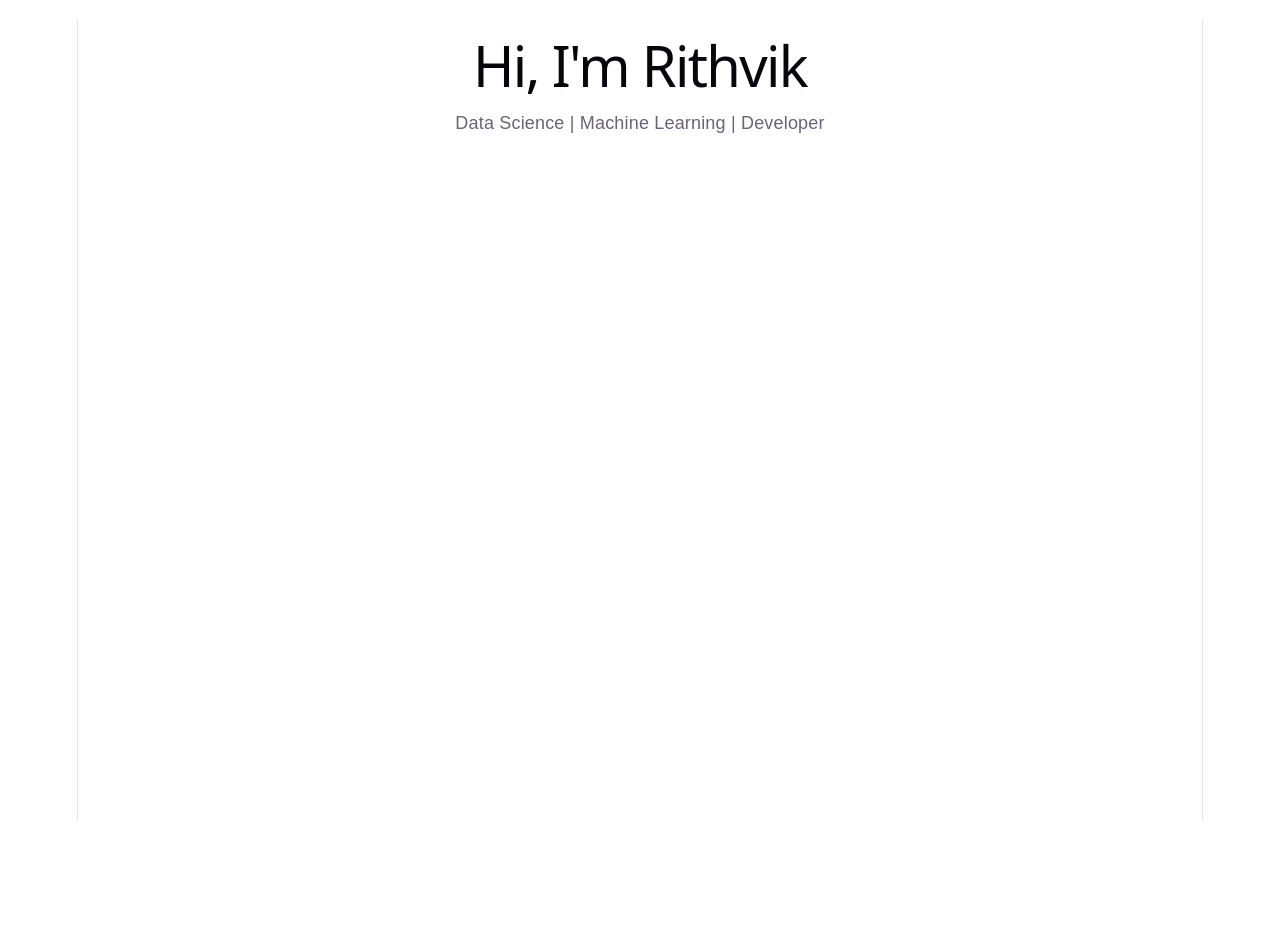
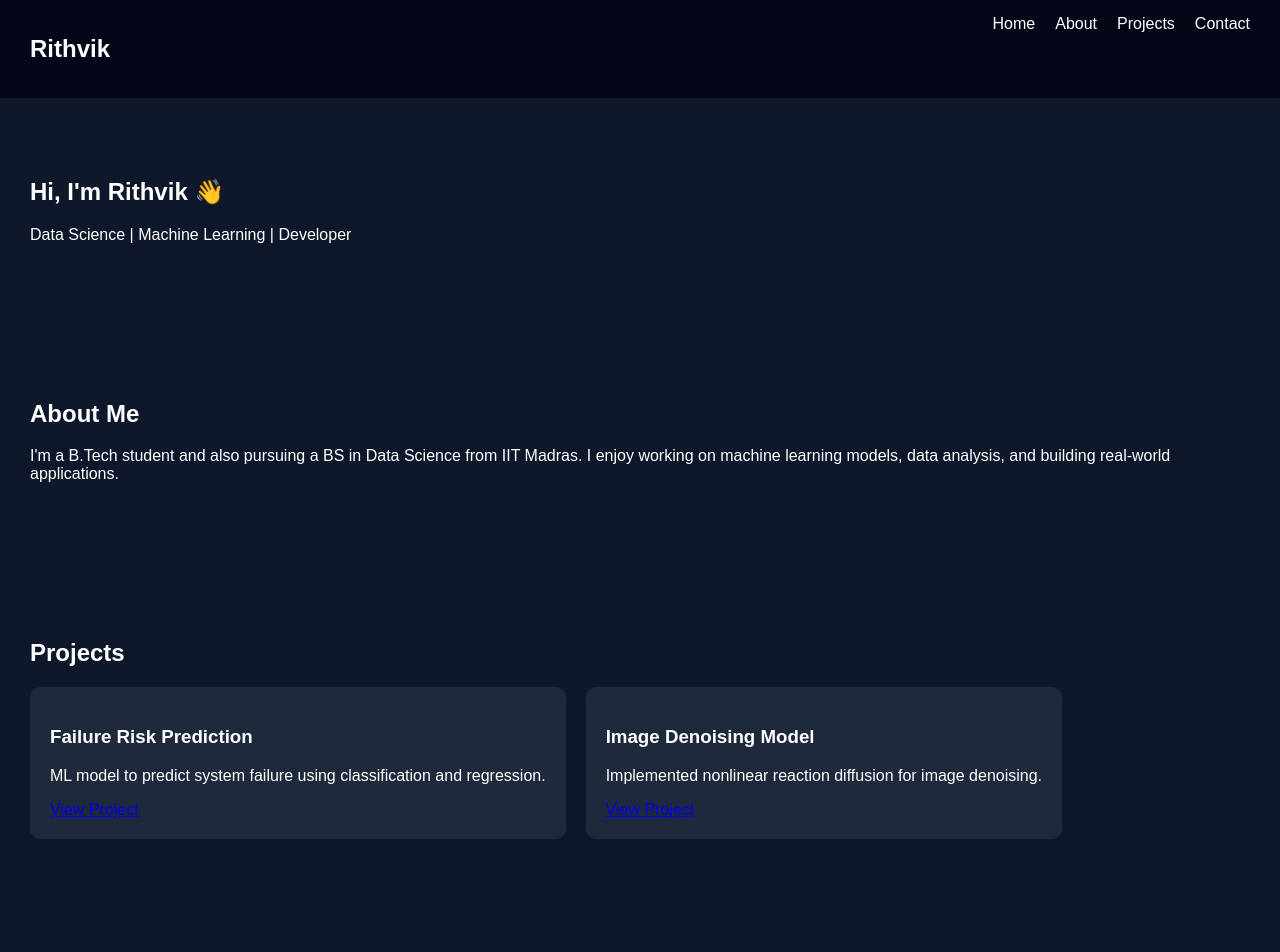
Before and after one commit to Rithvik-Guddati/Portfolio, a React app: page / in a window 1280 px wide. Shown: the top 952 px of the page. Before the commit the page ends 840 px from the top, so only its background shows below. Built offline with nearby package versions, Linux system fonts and the light colour scheme; the HTML template or start-up script is replaced by a standard one.

Commit message:
Added portfolio UI

```diff
--- a/src/App.jsx
+++ b/src/App.jsx
@@ -1,10 +1,18 @@
+import Navbar from "./components/Navbar";
 import Home from "./pages/Home";
+import About from "./pages/About";
+import Projects from "./pages/Projects";
+import Contact from "./pages/Contact";
 
 function App() {
   return (
-    <div>
+    <>
+      <Navbar />
       <Home />
-    </div>
+      <About />
+      <Projects />
+      <Contact />
+    </>
   );
 }
 
--- /dev/null
+++ b/src/components/Navbar.jsx
@@ -0,0 +1,15 @@
+function Navbar() {
+  return (
+    <nav className="navbar">
+      <h2>Rithvik</h2>
+      <div>
+        <a href="#home">Home</a>
+        <a href="#about">About</a>
+        <a href="#projects">Projects</a>
+        <a href="#contact">Contact</a>
+      </div>
+    </nav>
+  );
+}
+
+export default Navbar;
--- /dev/null
+++ b/src/components/ProjectCard.jsx
@@ -0,0 +1,11 @@
+function ProjectCard({ title, description, link }) {
+  return (
+    <div className="card">
+      <h3>{title}</h3>
+      <p>{description}</p>
+      <a href={link} target="_blank">View Project</a>
+    </div>
+  );
+}
+
+export default ProjectCard;
--- /dev/null
+++ b/src/pages/About.jsx
@@ -0,0 +1,14 @@
+function About() {
+  return (
+    <section id="about" className="section">
+      <h2>About Me</h2>
+      <p>
+        I'm a B.Tech student and also pursuing a BS in Data Science from IIT Madras.
+        I enjoy working on machine learning models, data analysis, and building
+        real-world applications.
+      </p>
+    </section>
+  );
+}
+
+export default About;
--- /dev/null
+++ b/src/pages/Contact.jsx
@@ -0,0 +1,11 @@
+function Contact() {
+  return (
+    <section id="contact" className="section">
+      <h2>Contact</h2>
+      <p>Email: your-email@example.com</p>
+      <p>GitHub: https://github.com/your-username</p>
+    </section>
+  );
+}
+
+export default Contact;
--- a/src/pages/Home.jsx
+++ b/src/pages/Home.jsx
@@ -1,7 +1,7 @@
 function Home() {
   return (
-    <section>
-      <h1>Hi, I'm Rithvik</h1>
+    <section id="home" className="section">
+      <h1>Hi, I'm Rithvik 👋</h1>
       <p>Data Science | Machine Learning | Developer</p>
     </section>
   );
--- /dev/null
+++ b/src/pages/Projects.jsx
@@ -0,0 +1,25 @@
+import ProjectCard from "../components/ProjectCard";
+
+function Projects() {
+  return (
+    <section id="projects" className="section">
+      <h2>Projects</h2>
+
+      <div className="grid">
+        <ProjectCard
+          title="Failure Risk Prediction"
+          description="ML model to predict system failure using classification and regression."
+          link="#"
+        />
+
+        <ProjectCard
+          title="Image Denoising Model"
+          description="Implemented nonlinear reaction diffusion for image denoising."
+          link="#"
+        />
+      </div>
+    </section>
+  );
+}
+
+export default Projects;
--- a/src/styles/main.css
+++ b/src/styles/main.css
@@ -1,5 +1,36 @@
 body {
+  margin: 0;
   font-family: Arial, sans-serif;
-  margin: 0;
+  background: #0f172a;
+  color: white;
+}
+
+.navbar {
+  display: flex;
+  justify-content: space-between;
+  padding: 15px 30px;
+  background: #020617;
+  position: sticky;
+  top: 0;
+}
+
+.navbar a {
+  margin-left: 20px;
+  color: white;
+  text-decoration: none;
+}
+
+.section {
+  padding: 60px 30px;
+}
+
+.grid {
+  display: flex;
+  gap: 20px;
+}
+
+.card {
+  background: #1e293b;
   padding: 20px;
+  border-radius: 10px;
 }
```
Also changed, not shown: src/main.jsx (+7 -8 lines).
